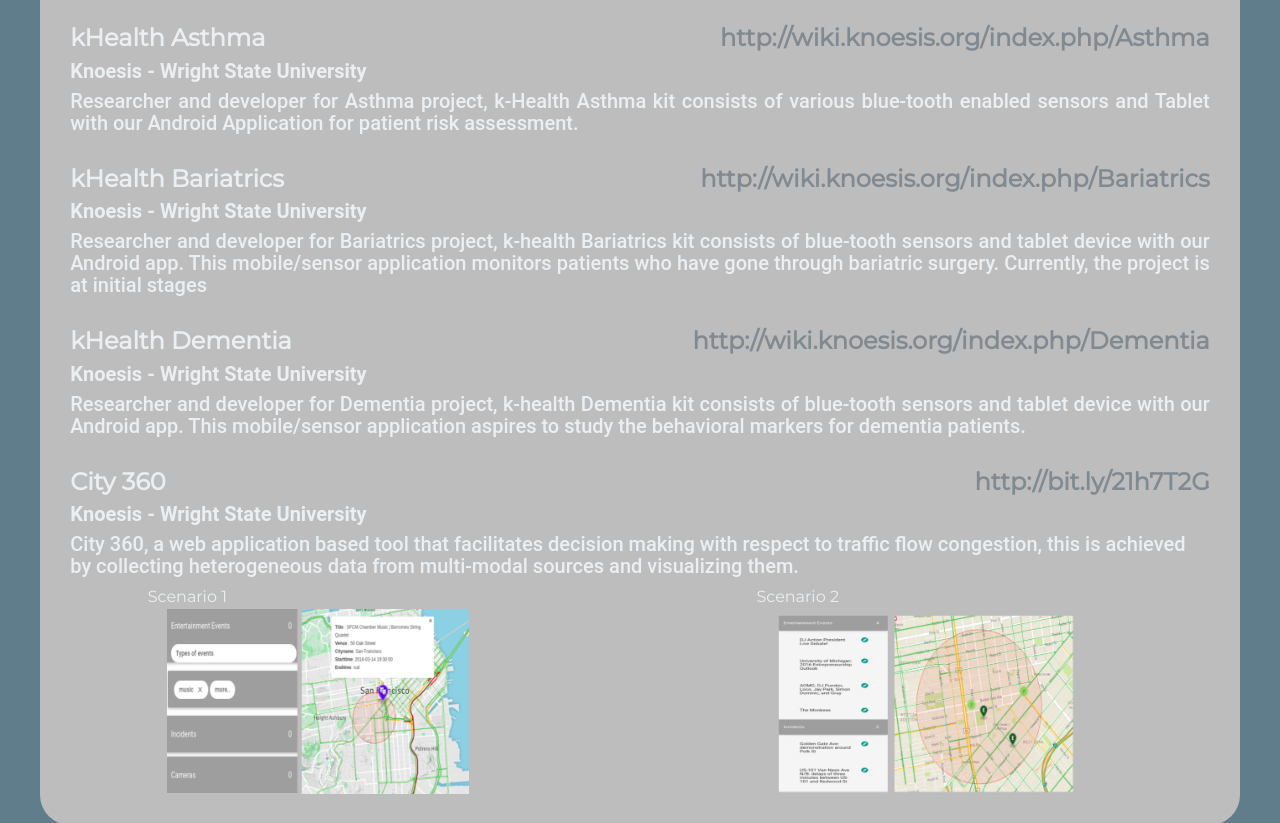
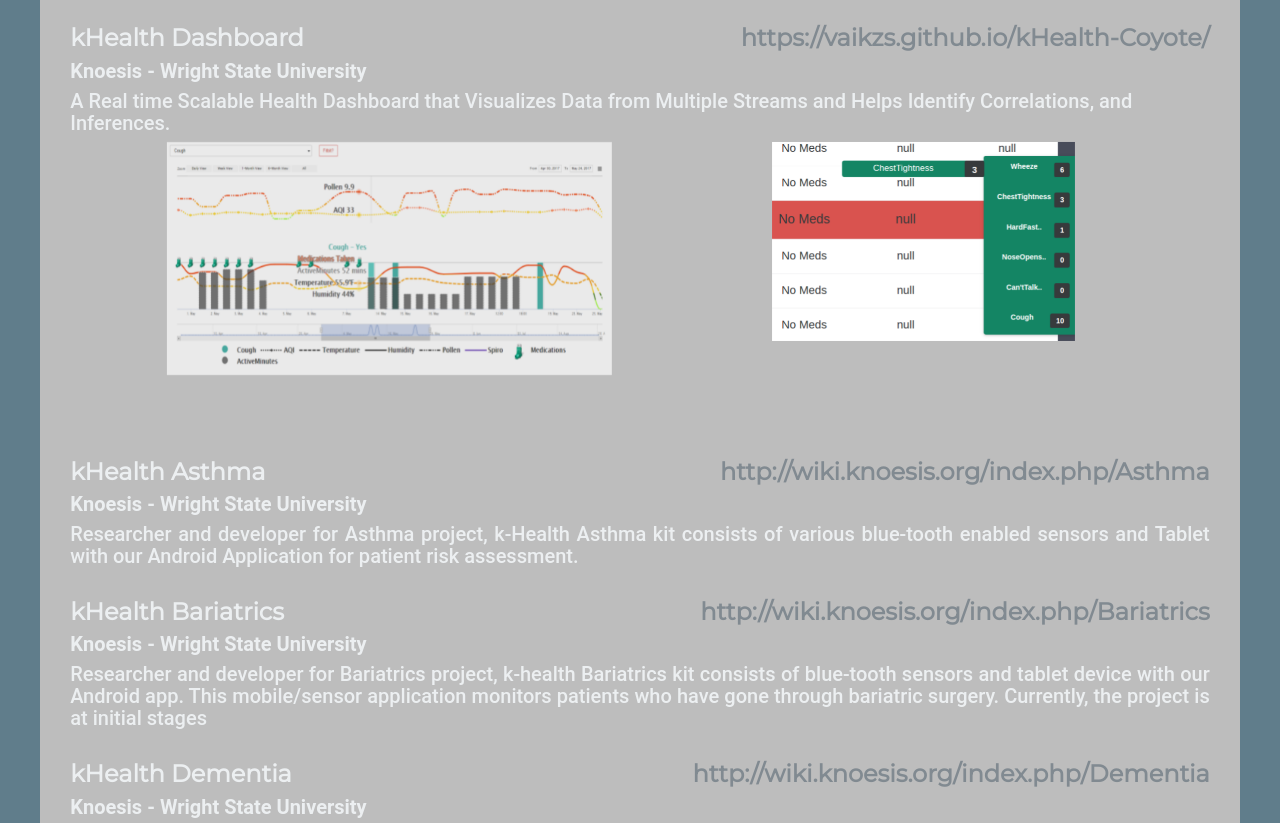
Before and after one commit to vaikzs/vaikzs.github.io, a plain HTML site: page index.html in a window 1280 px wide. Shown: the part 1169-1992 px from the top of the page. Drawn offline with nearby package versions, Linux system fonts and the light colour scheme; a script that the page names is missing.

Commit message:
- kHealth Dashboard

```diff
--- a/index.html
+++ b/index.html
@@ -251,6 +251,29 @@
                                                class="img-fluid img-thumbnail bg-faded icon-tags"></div>
 
         <h2 class="font-weight-bold p-x-0 m-x-2 m-t-2">Projects</h2>
+            <span href="#" class="p-x-1">
+
+            <h4 class="font-weight-bold p-x-2">kHealth Dashboard <a class="pull-xs-right text-muted hide-on-med-and-up"
+                                                                    href="#"
+                                                                    target="_blank">DemoLink</a>
+                <a class="pull-xs-right text-muted hide-on-med-and-down" href="https://vaikzs.github.io/kHealth-Coyote/"
+                   target="_blank">https://vaikzs.github.io/kHealth-Coyote/</a>
+            </h4>
+
+            <p class="font-weight-bold p-x-2 h5 text-justify">Knoesis - Wright State University</p>
+            <p class="p-x-2 h5">A Real time Scalable Health Dashboard that Visualizes Data from Multiple Streams and Helps Identify Correlations, and Inferences.</p>
+            <div class="row">
+            <div class="col-xs-5 offset-xs-1">
+
+            <img src="img/kd2.png" class="p-x-1 responsive-img img-fluid" style="margin-left:0.7%">
+                   </div>
+            <div class="col-xs-5 offset-xs-1">
+
+              <img src="img/kd1.png"
+                   class="p-x-1 responsive-img img-fluid" width="70%">
+                </div>
+                </div>
+        </span>
 
         <span href="#" class="p-x-1">
             <h4 class="font-weight-bold p-x-2">kHealth Asthma<a class="pull-xs-right text-muted hide-on-med-and-up"
@@ -297,15 +320,14 @@
             </h4>
 
             <p class="font-weight-bold p-x-2 h5 text-justify">Knoesis - Wright State University</p>
-            <p class="p-x-2 h5">City 360, a web application based tool that facilitates decision making with respect to traffic flow congestion, this is achieved by collecting heterogeneous data from multi-modal sources and visualizing them.</p>
+            <p class="p-x-2 h5">City 360, a web based tool that facilitates decision making with respect to traffic flow congestion in San Francisco Bay Area, this is achieved by collecting heterogeneous data from multi-modal sources and visualizing them. Event based filtering can also be done.</p>
             <div class="row">
             <div class="col-xs-5 offset-xs-1">
-                Scenario 1
-            <img src="img/city360use1.png"
-                 class="p-x-1 responsive-img img-fluid" style="margin-left:0.7%" width="70%">
+
+            <img src="img/city360use1.png" class="p-x-1 responsive-img img-fluid" style="margin-left:0.7%" width="70%">
                    </div>
             <div class="col-xs-5 offset-xs-1">
-                Scenario 2
+
               <img src="img/city360use2.png"
                    class="p-x-1 responsive-img img-fluid" width="70%">
                 </div>
```
Also changed, not shown: img/kHealthD1.jpg (added), img/kHealthD2.jpg (added), img/kd1.png (added), img/kd2.png (added).
